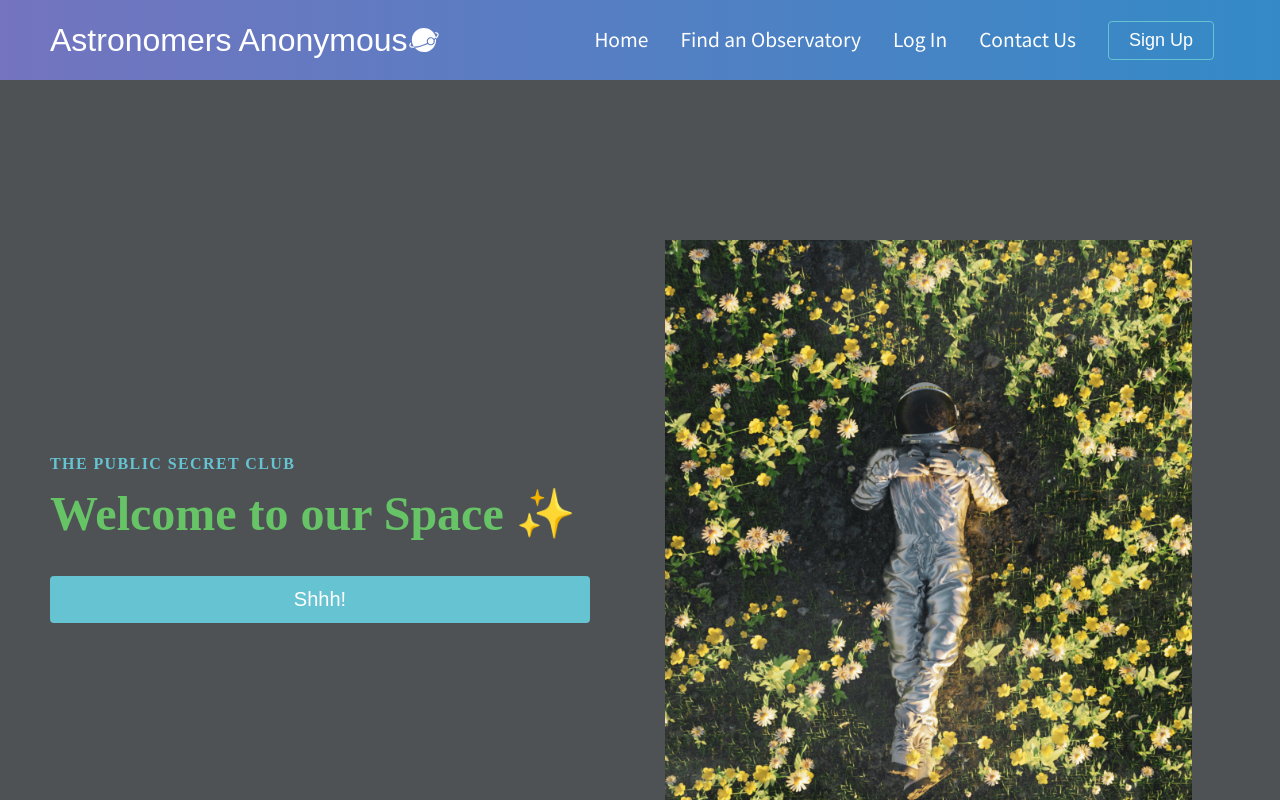
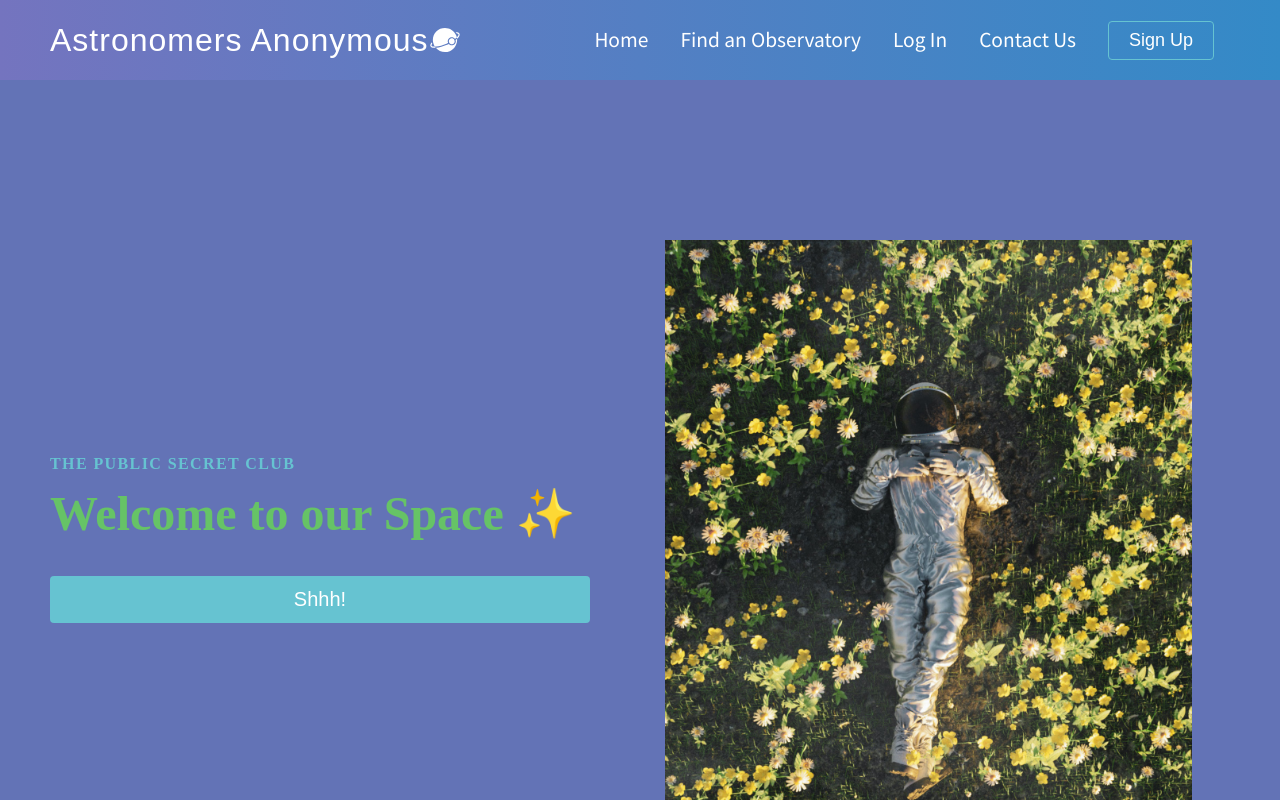
Before and after one commit to St-Ives94/Astronomers_Anonymous, a React (Create React App) app: page / in a window 1280 px wide. Shown: the top 800 px of the page. Built offline with nearby package versions, Linux system fonts and the light colour scheme; a web font is replaced by a local one.

Commit message:
changing color

```diff
--- a/src/components/Button.css
+++ b/src/components/Button.css
@@ -13,7 +13,7 @@
   .btn--primary {
     background-color: var(--primary);
     color: #242424;
-    border: 1px solid var(--primary);
+    border: 1px solid #4E5255;
   }
 
   .btn--outline {
@@ -43,7 +43,7 @@
     background-color: #2c365e;
     color: #fff;
     padding: 14px 20px;
-    border: 1px solid #66C3D1;
+    border: 1px solid #4E5255;
     transition: all 0.3s ease-out;
   }
 
--- a/src/components/Hero.css
+++ b/src/components/Hero.css
@@ -57,7 +57,7 @@ flex-basis: 50%;
 }
 
 .darkBg {
-    background-color: #4E5255;
+    background-color: #6373B6;
 }
 
 .home__hero-subtitle {
--- a/src/components/pages/Navbar.css
+++ b/src/components/pages/Navbar.css
@@ -37,6 +37,7 @@ font-size: 2rem;
 display: flex;
 align-items: center;
 font-family: "Zen Tokyo Zoo", sans-serif;
+letter-spacing: 1px;
 
 }
 
```
